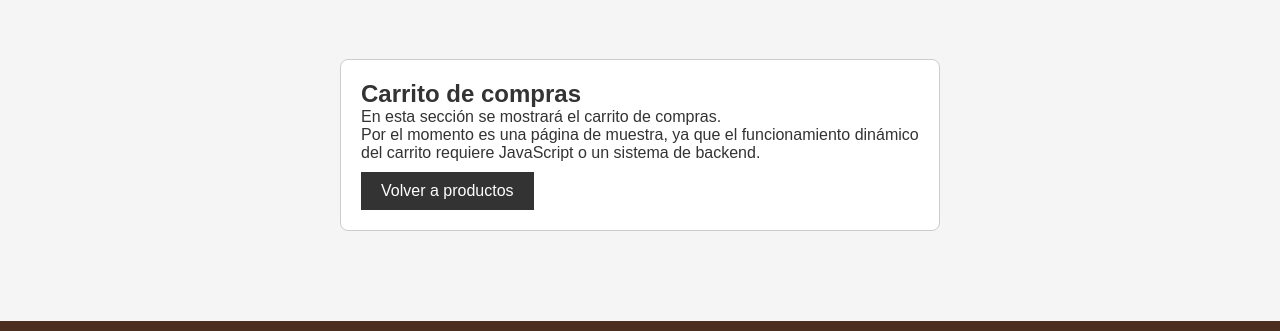
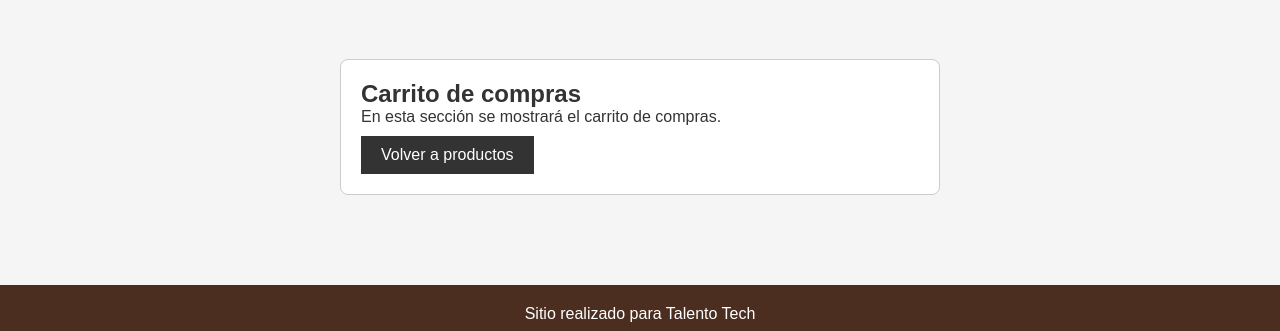
Before and after one commit to EnzoFer1965/Talento-Tech, a plain HTML site: page pages/carrito.html in a window 1280 px wide. Shown: the part 78-409 px from the top of the page. Drawn offline with Linux system fonts and the light colour scheme.

Commit message:
Arreglos finales

```diff
--- a/pages/carrito.html
+++ b/pages/carrito.html
@@ -26,11 +26,6 @@
                 En esta sección se mostrará el carrito de compras.
             </p>
 
-            <p>
-                Por el momento es una página de muestra, ya que el funcionamiento
-                dinámico del carrito requiere JavaScript o un sistema de backend.
-            </p>
-
             <a class="boton-link" href="../index.html">Volver a productos</a>
         </section>
     </main>
```
